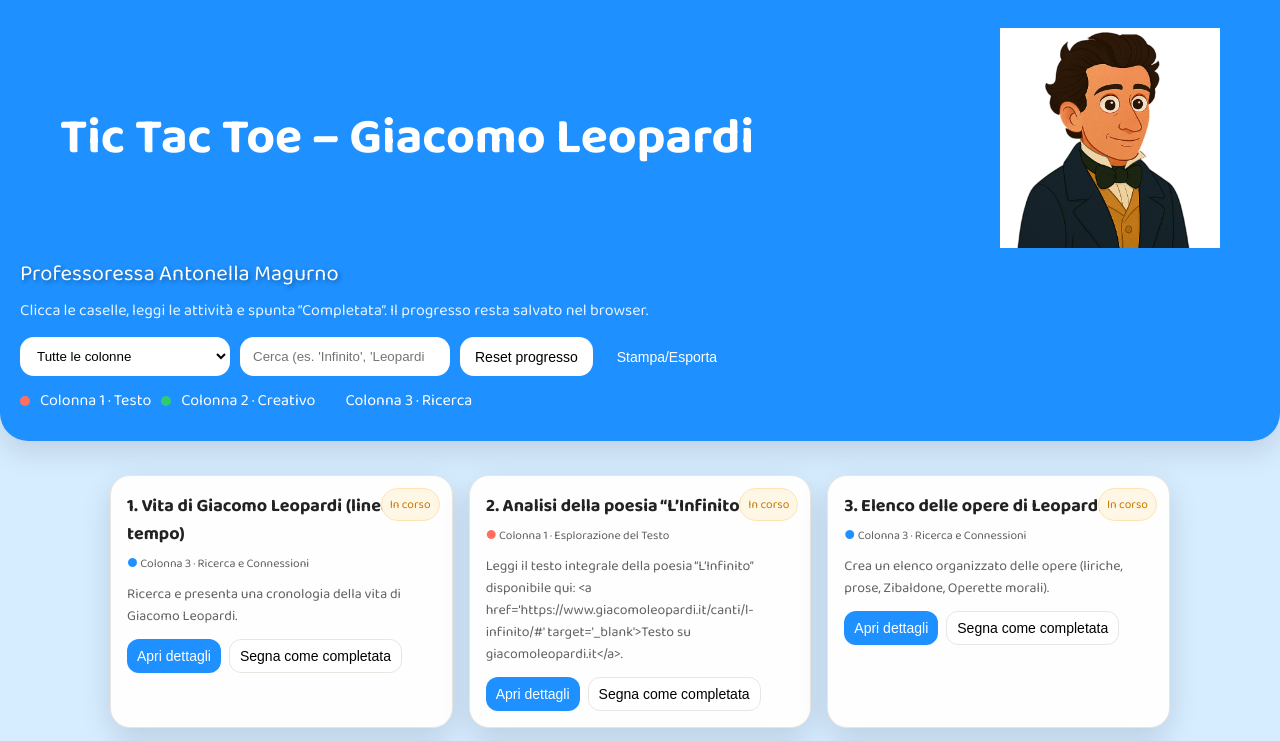
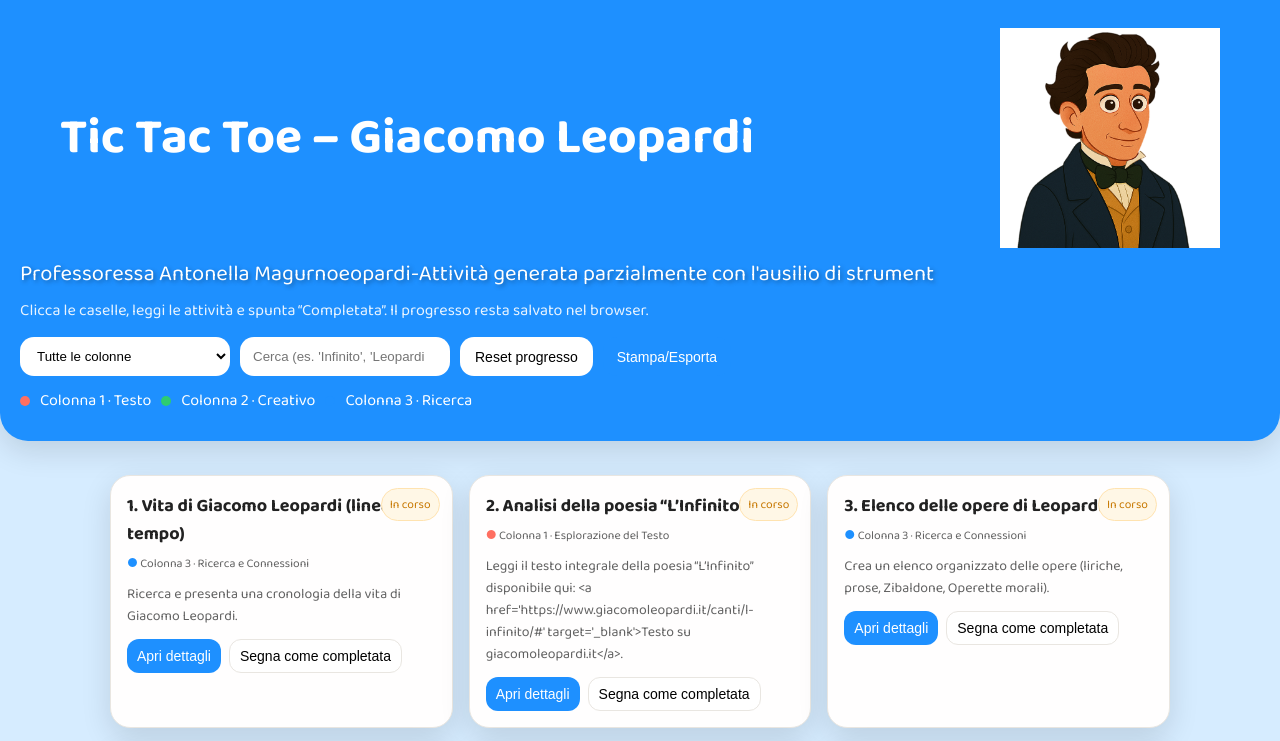
Before and after one commit to 1971AB/leopardi-pwa, a plain HTML site: page index.html in a window 1280 px wide. Shown: the top 741 px of the page. Drawn offline with Linux system fonts and the light colour scheme.

Commit message:
Update index.html

```diff
--- a/index.html
+++ b/index.html
@@ -3,7 +3,7 @@
 <head>
   <meta charset="UTF-8"/>
   <meta name="viewport" content="width=device-width, initial-scale=1.0"/>
-  <title>Tic Tac Toe – Giacomo Leopardi-Attività generata parzialmente con l'ausilio di strumenti di IA</title>
+  <title>Tic Tac Toe – Giacomo Leopardi</title>
   <link rel="manifest" href="manifest.json">
   <!-- Font Pixar-like -->
   <link href="https://fonts.googleapis.com/css2?family=Baloo+2:wght@400;700&display=swap" rel="stylesheet"/>
@@ -131,7 +131,7 @@
       <h1>Tic Tac Toe – Giacomo Leopardi</h1>
       <img src="leopardi.png" alt="Giacomo Leopardi in stile Pixar" width="220">
       </div>
-      <div class="signature">Professoressa Antonella Magurno</div>
+      <div class="signature">Professoressa Antonella Magurnoeopardi-Attività generata parzialmente con l'ausilio di strument</div>
       <div class="subtitle">Clicca le caselle, leggi le attività e spunta “Completata”. Il progresso resta salvato nel browser.
 </div>
       <div class="controls" aria-label="Controlli della pagina">
```
